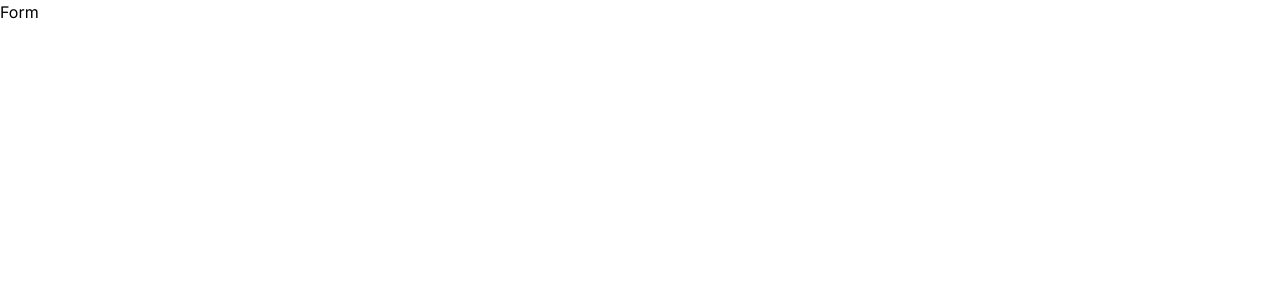
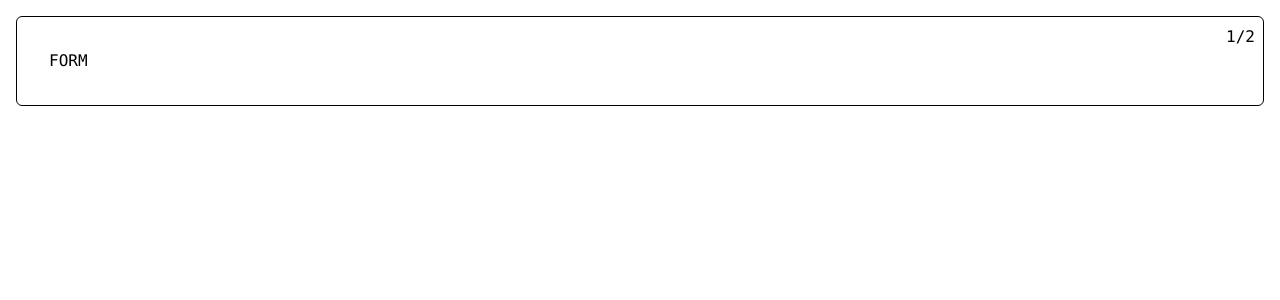
Before and after one commit to code0monkey1/resume-builder-next, a Next.js app: page /form in a window 1280 px wide. Shown: the top 300 px of the page. Built offline with nearby package versions, Linux system fonts and the light colour scheme.

Commit message:
1 Sept 2023, 11:30

```diff
--- a/app/form/page.tsx
+++ b/app/form/page.tsx
@@ -15,15 +15,14 @@ const Form = () => {
   ]);
 
   return (
-    <div>
-      <h1>Form</h1>
+    <div className="relative bg-white border border-solid border-black p-8 m-4 rounded-md font-mono">
+      FORM
+      <form>
+        <h1 className="absolute top-2 right-2 ">
+          {currentStepIndex + 1}/{steps.length}
+        </h1>
+      </form>
     </div>
-    // <div className="relative bg-white border border-solid border-black p-8 m-4 rounded-md font-mono">
-    //   FORM
-    //   <form>
-    //     <h1 className="absolute top-2 right-2 ">2 / 3</h1>
-    //   </form>
-    // </div>
   );
 };
 export default Form;
```
